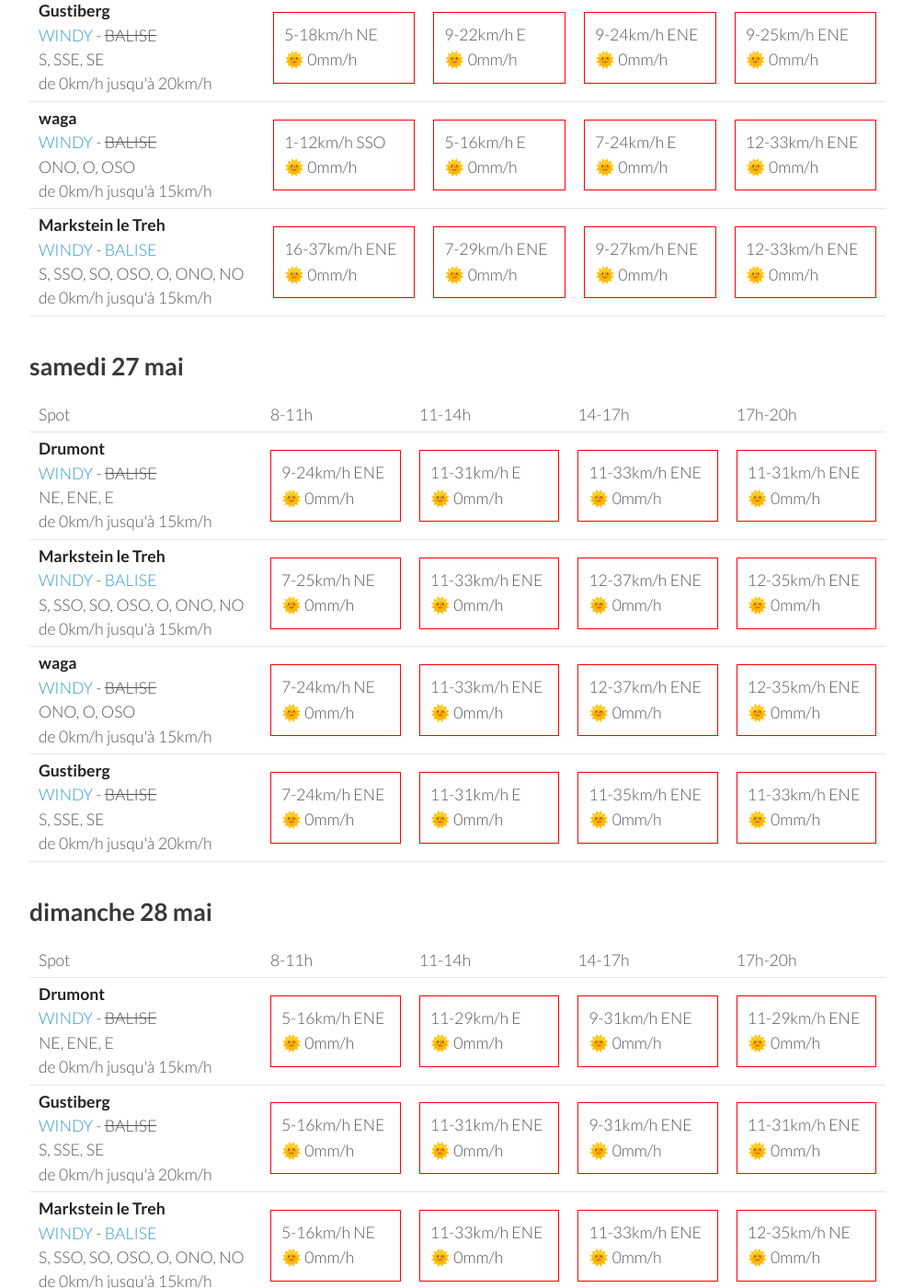
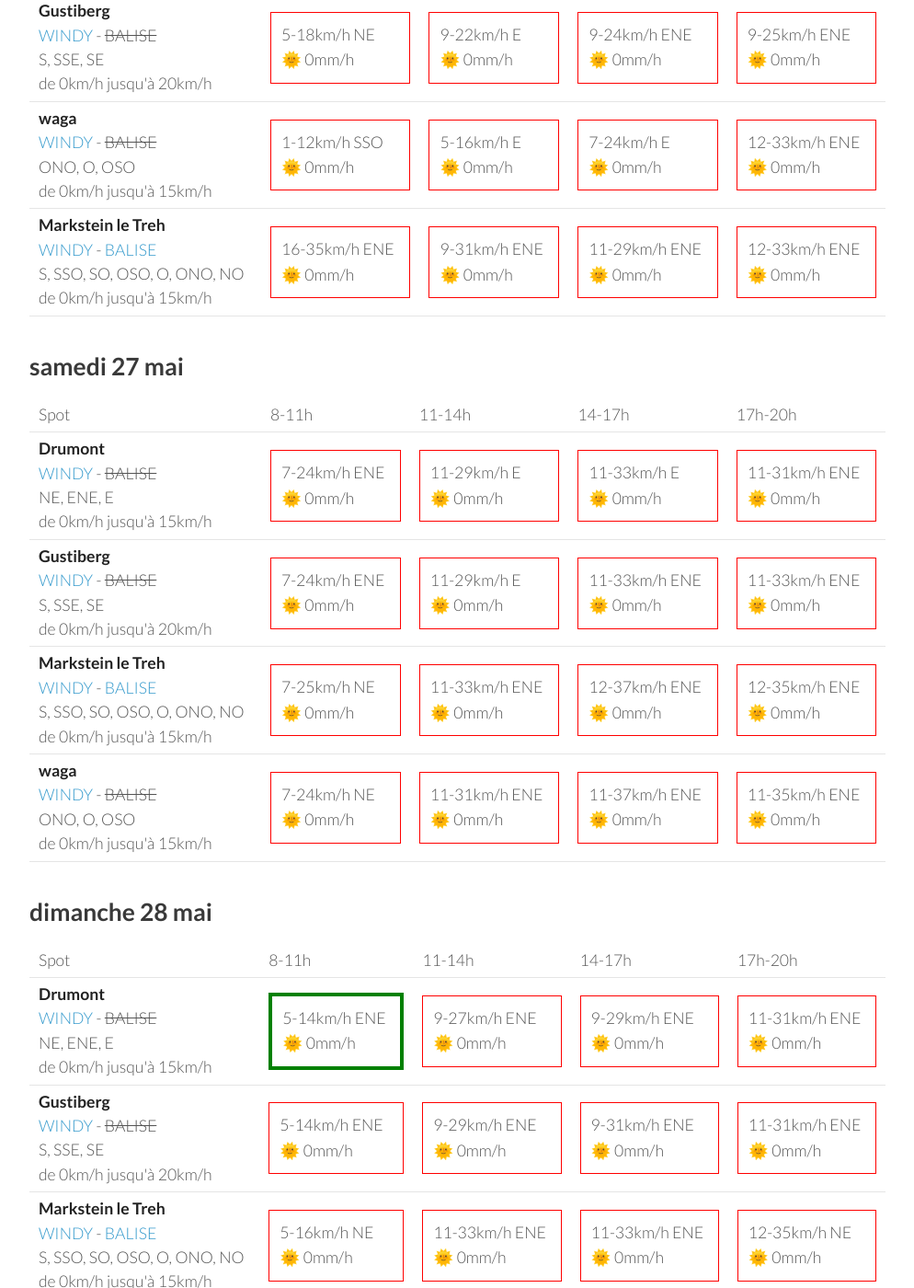
Before and after one commit to parapente-dans-le-nord/parapente-dans-le-nord.github.io, a Jekyll site: the page built from vosges.markdown, in a window 1280 px wide and 1400 px high, scrolled down 1082 px. Shown: the whole window at 92% size, without its empty margins (26-1020 px from the left). Built offline with Jekyll 4.4.1, drawn with Linux system fonts in a browser that asks for light colours; some of the changed text lies outside the part shown.

Commit message:
update index.markdown

```diff
--- a/vosges.markdown
+++ b/vosges.markdown
@@ -54,7 +54,7 @@ page mise à jour le jeudi 25 mai 13:16
             <td><div class="not-flyable"><p>0-0km/h NA</p><p>🌧️ 0mm/h</p></div></td>
             <td><div class="not-flyable"><p>27-61km/h ENE</p><p>🌞 0mm/h</p></div></td>
             <td><div class="not-flyable"><p>18-50km/h ENE</p><p>🌞 0mm/h</p></div></td>
-            <td><div class="not-flyable"><p>16-40km/h NE</p><p>🌞 0mm/h</p></div></td>
+            <td><div class="not-flyable"><p>16-40km/h ENE</p><p>🌞 0mm/h</p></div></td>
 
     </tr>
 
@@ -106,9 +106,9 @@ page mise à jour le jeudi 25 mai 13:16
 <tr>
         <td><strong>Markstein le Treh</strong><br><a href="https://windy.com/47.926/7.012?47.505,7.012,8,m:eY1agmQ">WINDY</a> - <span class=""><a href="http://www.balisemeteo.com/balise.php?idBalise=136">BALISE</a> </span><br> <span class="vent-favorable">S, SSO, SO, OSO, O, ONO, NO</span><br><span class="force-vent">de 0km/h jusqu'à 15km/h</span> </td>
 
-            <td><div class="not-flyable"><p>16-37km/h ENE</p><p>🌞 0mm/h</p></div></td>
-            <td><div class="not-flyable"><p>7-29km/h ENE</p><p>🌞 0mm/h</p></div></td>
-            <td><div class="not-flyable"><p>9-27km/h ENE</p><p>🌞 0mm/h</p></div></td>
+            <td><div class="not-flyable"><p>16-35km/h ENE</p><p>🌞 0mm/h</p></div></td>
+            <td><div class="not-flyable"><p>9-31km/h ENE</p><p>🌞 0mm/h</p></div></td>
+            <td><div class="not-flyable"><p>11-29km/h ENE</p><p>🌞 0mm/h</p></div></td>
             <td><div class="not-flyable"><p>12-33km/h ENE</p><p>🌞 0mm/h</p></div></td>
 
 
@@ -132,10 +132,20 @@ page mise à jour le jeudi 25 mai 13:16
 <tr>
         <td><strong>Drumont</strong><br><a href="https://windy.com/47.898/6.919?47.687,6.919,9,m:eYYagmG">WINDY</a> - <span class="no-balise"> BALISE </span><br> <span class="vent-favorable">NE, ENE, E</span><br><span class="force-vent">de 0km/h jusqu'à 15km/h</span> </td>
 
-            <td><div class="not-flyable"><p>9-24km/h ENE</p><p>🌞 0mm/h</p></div></td>
-            <td><div class="not-flyable"><p>11-31km/h E</p><p>🌞 0mm/h</p></div></td>
+            <td><div class="not-flyable"><p>7-24km/h ENE</p><p>🌞 0mm/h</p></div></td>
+            <td><div class="not-flyable"><p>11-29km/h E</p><p>🌞 0mm/h</p></div></td>
+            <td><div class="not-flyable"><p>11-33km/h E</p><p>🌞 0mm/h</p></div></td>
+            <td><div class="not-flyable"><p>11-31km/h ENE</p><p>🌞 0mm/h</p></div></td>
+
+
+    </tr>
+<tr>
+        <td><strong>Gustiberg</strong><br><a href="https://windy.com/47.894/6.934?47.891,6.934,15,m:eYYagmI">WINDY</a> - <span class="no-balise"> BALISE </span><br> <span class="vent-favorable">S, SSE, SE</span><br><span class="force-vent">de 0km/h jusqu'à 20km/h</span> </td>
+
+            <td><div class="not-flyable"><p>7-24km/h ENE</p><p>🌞 0mm/h</p></div></td>
+            <td><div class="not-flyable"><p>11-29km/h E</p><p>🌞 0mm/h</p></div></td>
             <td><div class="not-flyable"><p>11-33km/h ENE</p><p>🌞 0mm/h</p></div></td>
-            <td><div class="not-flyable"><p>11-31km/h ENE</p><p>🌞 0mm/h</p></div></td>
+            <td><div class="not-flyable"><p>11-33km/h ENE</p><p>🌞 0mm/h</p></div></td>
 
 
     </tr>
@@ -153,19 +163,9 @@ page mise à jour le jeudi 25 mai 13:16
         <td><strong>waga</strong><br><a href="https://windy.com/47.903/6.996?47.900,6.983,15">WINDY</a> - <span class="no-balise"> BALISE </span><br> <span class="vent-favorable">ONO, O, OSO</span><br><span class="force-vent">de 0km/h jusqu'à 15km/h</span> </td>
 
             <td><div class="not-flyable"><p>7-24km/h NE</p><p>🌞 0mm/h</p></div></td>
-            <td><div class="not-flyable"><p>11-33km/h ENE</p><p>🌞 0mm/h</p></div></td>
-            <td><div class="not-flyable"><p>12-37km/h ENE</p><p>🌞 0mm/h</p></div></td>
-            <td><div class="not-flyable"><p>12-35km/h ENE</p><p>🌞 0mm/h</p></div></td>
-
-
-    </tr>
-<tr>
-        <td><strong>Gustiberg</strong><br><a href="https://windy.com/47.894/6.934?47.891,6.934,15,m:eYYagmI">WINDY</a> - <span class="no-balise"> BALISE </span><br> <span class="vent-favorable">S, SSE, SE</span><br><span class="force-vent">de 0km/h jusqu'à 20km/h</span> </td>
-
-            <td><div class="not-flyable"><p>7-24km/h ENE</p><p>🌞 0mm/h</p></div></td>
-            <td><div class="not-flyable"><p>11-31km/h E</p><p>🌞 0mm/h</p></div></td>
+            <td><div class="not-flyable"><p>11-31km/h ENE</p><p>🌞 0mm/h</p></div></td>
+            <td><div class="not-flyable"><p>11-37km/h ENE</p><p>🌞 0mm/h</p></div></td>
             <td><div class="not-flyable"><p>11-35km/h ENE</p><p>🌞 0mm/h</p></div></td>
-            <td><div class="not-flyable"><p>11-33km/h ENE</p><p>🌞 0mm/h</p></div></td>
 
 
     </tr>
@@ -188,18 +188,18 @@ page mise à jour le jeudi 25 mai 13:16
 <tr>
         <td><strong>Drumont</strong><br><a href="https://windy.com/47.898/6.919?47.687,6.919,9,m:eYYagmG">WINDY</a> - <span class="no-balise"> BALISE </span><br> <span class="vent-favorable">NE, ENE, E</span><br><span class="force-vent">de 0km/h jusqu'à 15km/h</span> </td>
 
-            <td><div class="not-flyable"><p>5-16km/h ENE</p><p>🌞 0mm/h</p></div></td>
-            <td><div class="not-flyable"><p>11-29km/h E</p><p>🌞 0mm/h</p></div></td>
-            <td><div class="not-flyable"><p>9-31km/h ENE</p><p>🌞 0mm/h</p></div></td>
-            <td><div class="not-flyable"><p>11-29km/h ENE</p><p>🌞 0mm/h</p></div></td>
+            <td><div class="flyable"><p>5-14km/h ENE</p><p>🌞 0mm/h</p></div></td>
+            <td><div class="not-flyable"><p>9-27km/h ENE</p><p>🌞 0mm/h</p></div></td>
+            <td><div class="not-flyable"><p>9-29km/h ENE</p><p>🌞 0mm/h</p></div></td>
+            <td><div class="not-flyable"><p>11-31km/h ENE</p><p>🌞 0mm/h</p></div></td>
 
 
     </tr>
 <tr>
         <td><strong>Gustiberg</strong><br><a href="https://windy.com/47.894/6.934?47.891,6.934,15,m:eYYagmI">WINDY</a> - <span class="no-balise"> BALISE </span><br> <span class="vent-favorable">S, SSE, SE</span><br><span class="force-vent">de 0km/h jusqu'à 20km/h</span> </td>
 
-            <td><div class="not-flyable"><p>5-16km/h ENE</p><p>🌞 0mm/h</p></div></td>
-            <td><div class="not-flyable"><p>11-31km/h ENE</p><p>🌞 0mm/h</p></div></td>
+            <td><div class="not-flyable"><p>5-14km/h ENE</p><p>🌞 0mm/h</p></div></td>
+            <td><div class="not-flyable"><p>9-29km/h ENE</p><p>🌞 0mm/h</p></div></td>
             <td><div class="not-flyable"><p>9-31km/h ENE</p><p>🌞 0mm/h</p></div></td>
             <td><div class="not-flyable"><p>11-31km/h ENE</p><p>🌞 0mm/h</p></div></td>
 
@@ -218,8 +218,8 @@ page mise à jour le jeudi 25 mai 13:16
 <tr>
         <td><strong>waga</strong><br><a href="https://windy.com/47.903/6.996?47.900,6.983,15">WINDY</a> - <span class="no-balise"> BALISE </span><br> <span class="vent-favorable">ONO, O, OSO</span><br><span class="force-vent">de 0km/h jusqu'à 15km/h</span> </td>
 
-            <td><div class="not-flyable"><p>5-16km/h NE</p><p>🌞 0mm/h</p></div></td>
-            <td><div class="not-flyable"><p>11-33km/h ENE</p><p>🌞 0mm/h</p></div></td>
+            <td><div class="not-flyable"><p>3-16km/h ENE</p><p>🌞 0mm/h</p></div></td>
+            <td><div class="not-flyable"><p>11-31km/h ENE</p><p>🌞 0mm/h</p></div></td>
             <td><div class="not-flyable"><p>11-33km/h ENE</p><p>🌞 0mm/h</p></div></td>
             <td><div class="not-flyable"><p>12-35km/h NE</p><p>🌞 0mm/h</p></div></td>
 
```
Also changed, not shown: other parts of vosges.markdown (+1 -1 lines).
